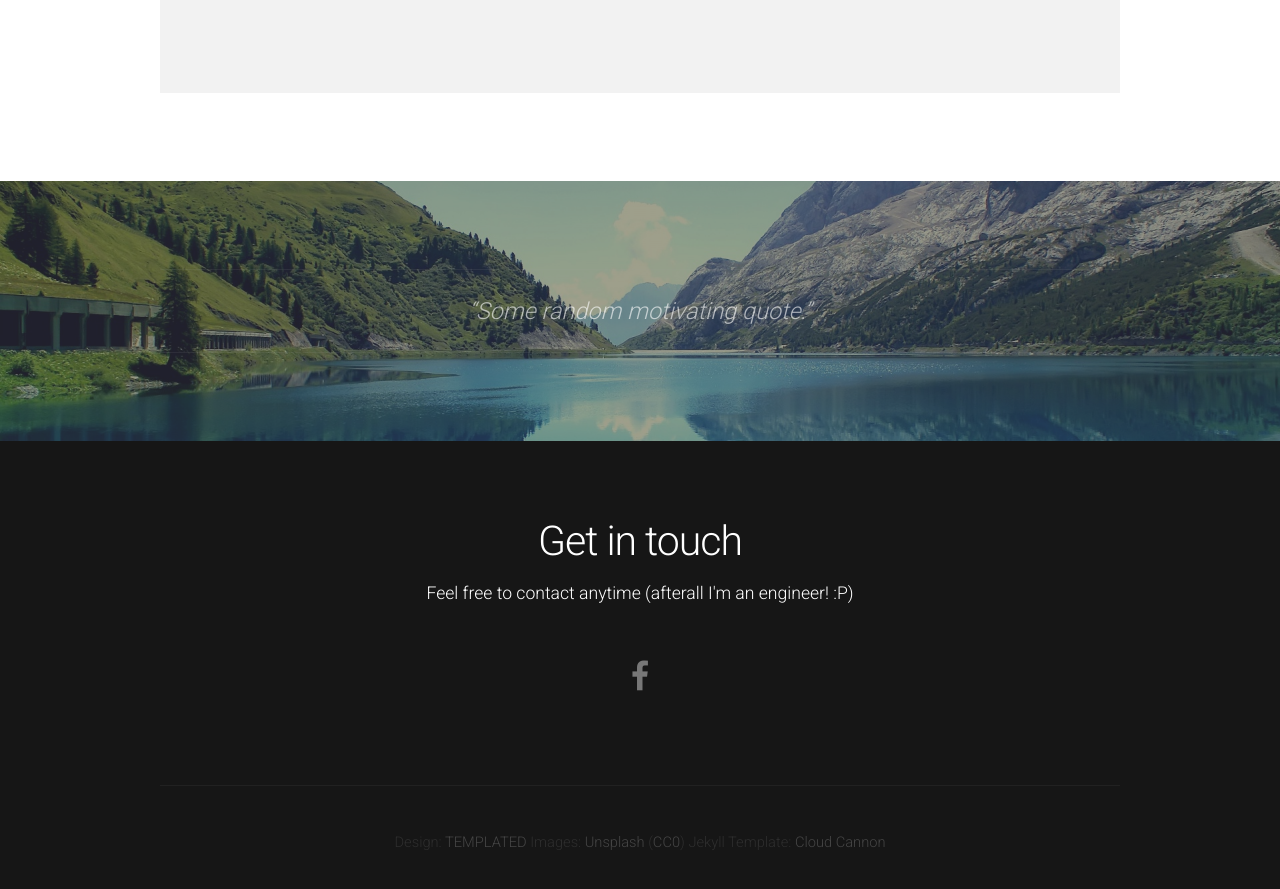
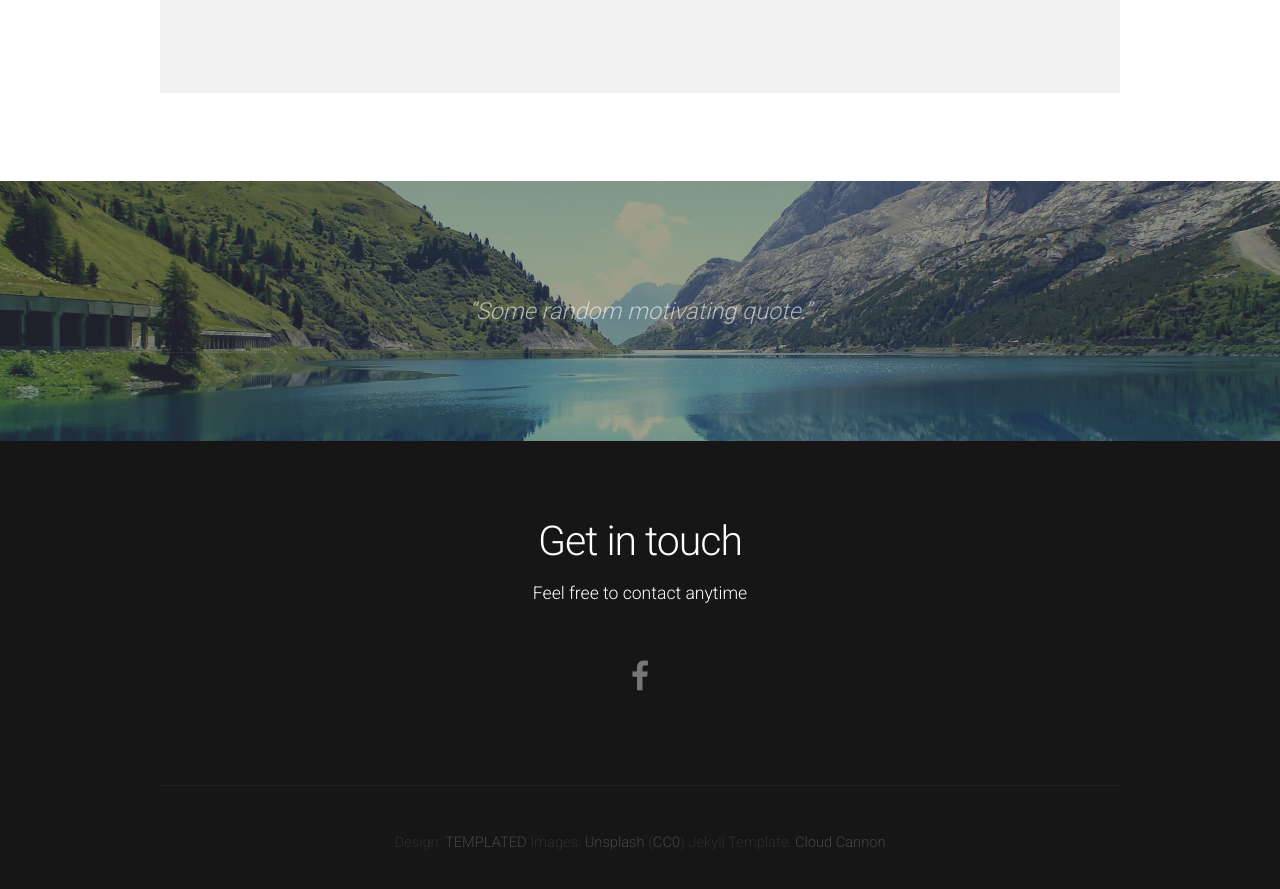
Before and after one commit to garvitr/garvitr.github.io, a Jekyll site: the page built from index.html, in a window 1280 px wide and 900 px high, scrolled down 1839 px. Shown: the top 889 px of the window. Built offline with Jekyll 4.4.1, drawn with Linux system fonts in a browser that asks for light colours; nearby versions of some CDN libraries; the list of posts is cut into pages by our own code.

Commit message:
updated default

```diff
--- a/_layouts/default.html
+++ b/_layouts/default.html
@@ -51,7 +51,7 @@ Released for free under the Creative Commons Attribution 3.0 license (templated.
 		<section>
 			<header>
 				<h2>Get in touch</h2>
-				<span class="byline"><font color="white">Feel free to contact anytime (afterall I'm an engineer! :P)</font></span>
+				<span class="byline"><font color="white">Feel free to contact anytime</font></span>
 			</header>
 			<ul class="contact">
 						<!--<li><a href="#" class="fa fa-twitter"><span>Twitter</span></a></li>-->
```
